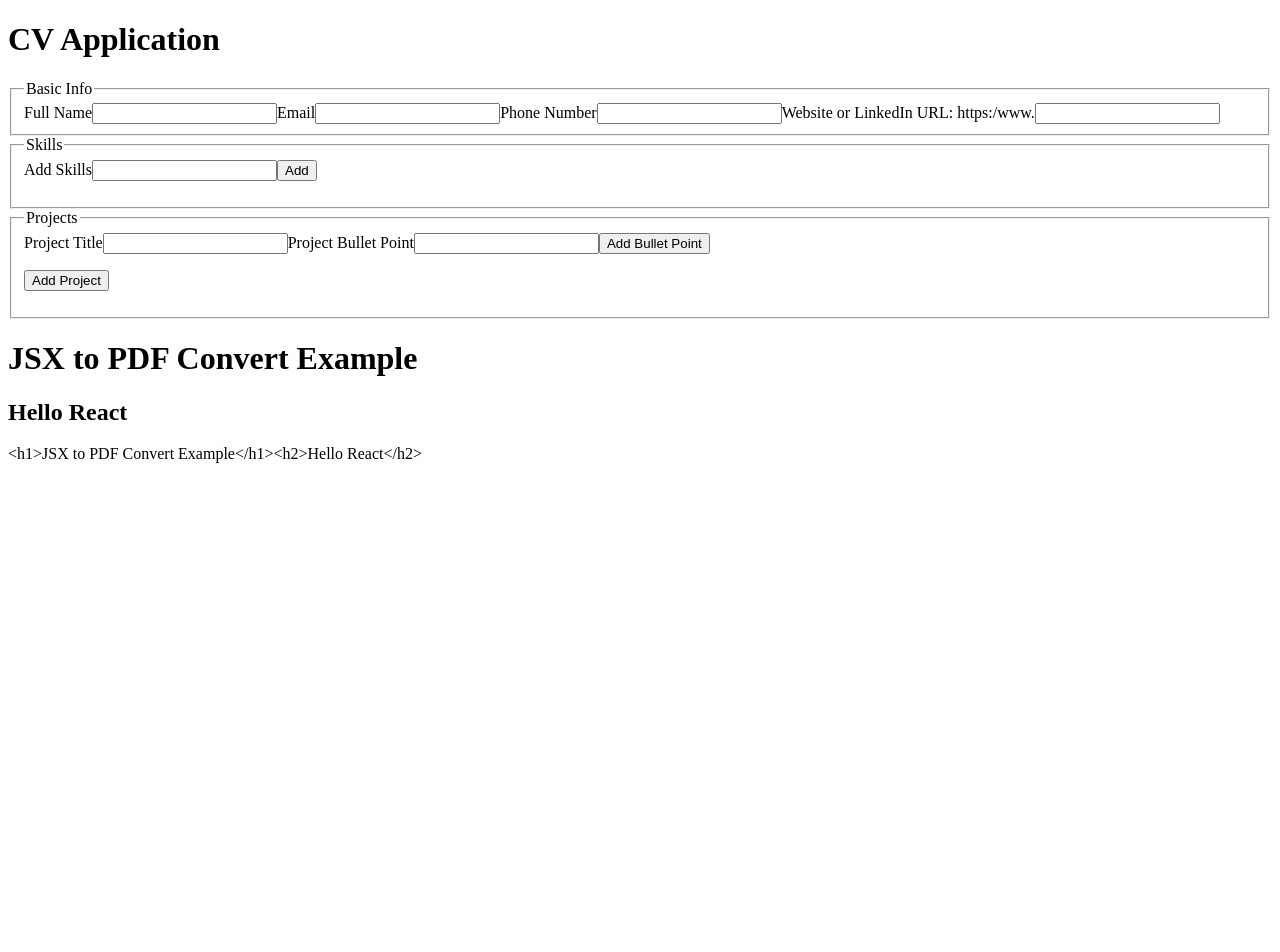
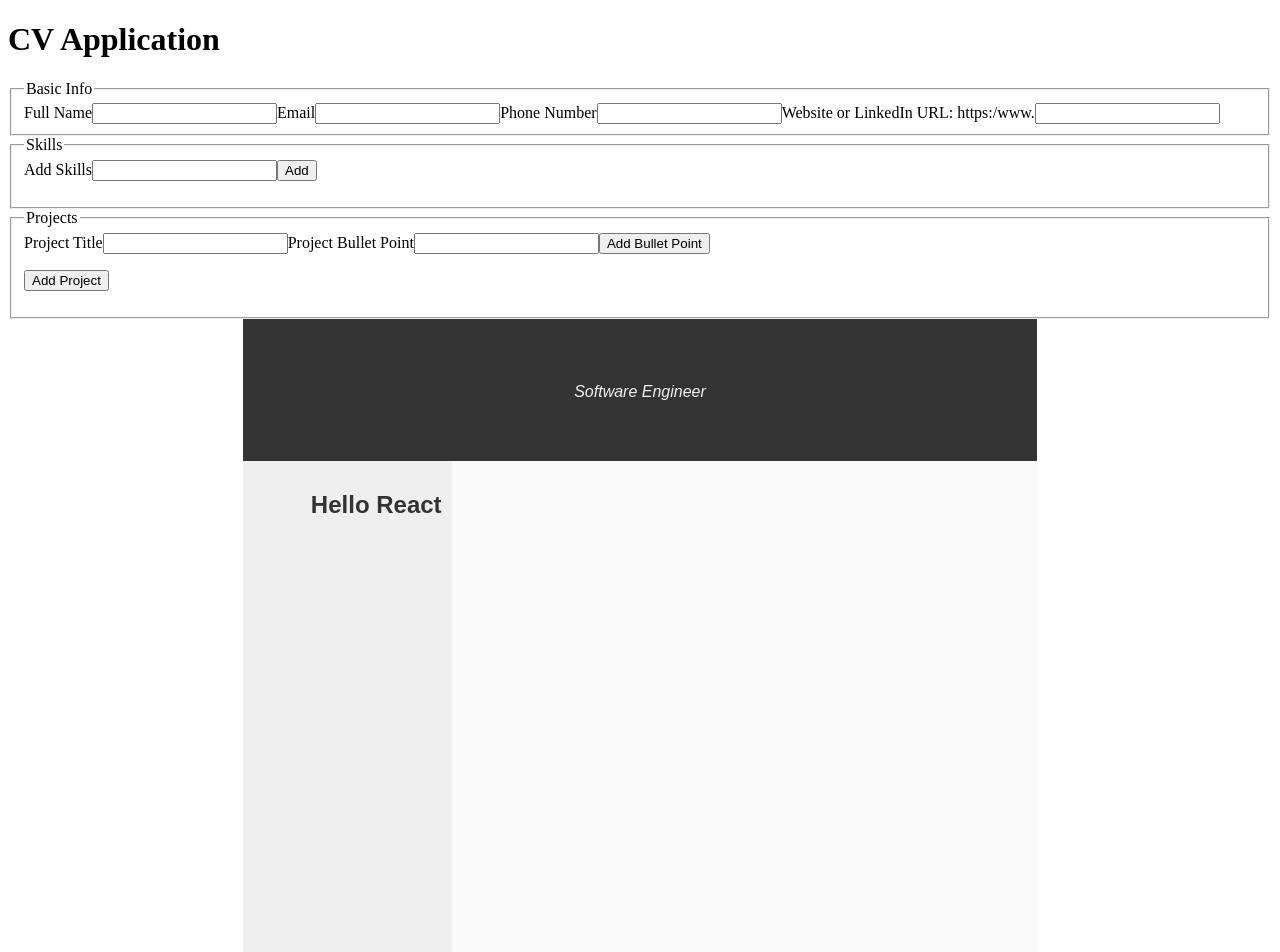
Before and after one commit to agabra23/cv-application-new, a React (Vite) app: page / in a window 1280 px wide. Shown: the top 952 px of the page. Before the commit the page ends 800 px from the top, so only its background shows below. Built offline with nearby package versions, Linux system fonts and the light colour scheme.

Commit message:
Start pdf styling

```diff
--- a/src/App.jsx
+++ b/src/App.jsx
@@ -26,8 +26,6 @@ function App() {
       };
     });
   };
-
-  const websiteURL = "https:/www." + basicInfo.website;
 
   // Skills State
 
@@ -59,12 +57,10 @@ function App() {
 
   // JSX to be converted to PDF
 
-  const printElement = ReactDOMServer.renderToString(JSXtoPDF());
+  // const printElement = ReactDOMServer.renderToString();
 
   return (
     <>
-      {/* Input Section */}
-
       <header>
         <h1>CV Application</h1>
       </header>
@@ -83,10 +79,9 @@ function App() {
           </form>
         </div>
 
-        {/* PDF Section */}
+        {/* PDF Render */}
 
-        <JSXtoPDF />
-        {printElement}
+        <JSXtoPDF basicInfo={basicInfo} />
       </main>
     </>
   );
--- a/src/components/JSXtoPDF.jsx
+++ b/src/components/JSXtoPDF.jsx
@@ -1,8 +1,20 @@
-export default function JSXtoPDF() {
+import "../styles/JSXtoPDF.css";
+
+export default function JSXtoPDF({ basicInfo }) {
   return (
-    <>
-      <h1>JSX to PDF Convert Example</h1>
-      <h2>Hello React</h2>
-    </>
+    <div className="pdf-page" size="A4">
+      <div className="pdf-header">
+        <h1>{basicInfo.fullName}</h1>
+        <h2>
+          <em>Software Engineer</em>
+        </h2>
+      </div>
+      <div className="pdf-body">
+        <div className="left-column">
+          <h2>Hello React</h2>
+        </div>
+        <div className="main-body"></div>
+      </div>
+    </div>
   );
 }
--- /dev/null
+++ b/src/styles/JSXtoPDF.css
@@ -0,0 +1,54 @@
+.pdf-page {
+  background-color: #efefef;
+  display: flex;
+  flex-direction: column;
+  width: 21cm;
+  height: 29.7cm;
+  margin: auto;
+  color: #333;
+  font-family: Arial, Helvetica, sans-serif;
+}
+
+.pdf-header {
+  background-color: #333;
+  padding: 10px;
+  color: #efefef;
+  flex: 1;
+  display: flex;
+  flex-direction: column;
+  align-items: center;
+  justify-content: center;
+  gap: 4px;
+}
+
+.pdf-header > h2 {
+  font-weight: 100;
+  font-size: 1rem;
+}
+
+.pdf-header > h1 {
+  font-weight: 200;
+  font-size: 2rem;
+}
+
+.pdf-header > h2,
+.pdf-header > h1 {
+  margin: 0;
+}
+
+.pdf-body {
+  flex: 8;
+  display: flex;
+}
+
+.left-column {
+  flex: 1;
+  padding: 10px;
+  text-align: right;
+}
+
+.main-body {
+  flex: 3;
+  padding: 10px;
+  background-color: #fafafa;
+}
```
